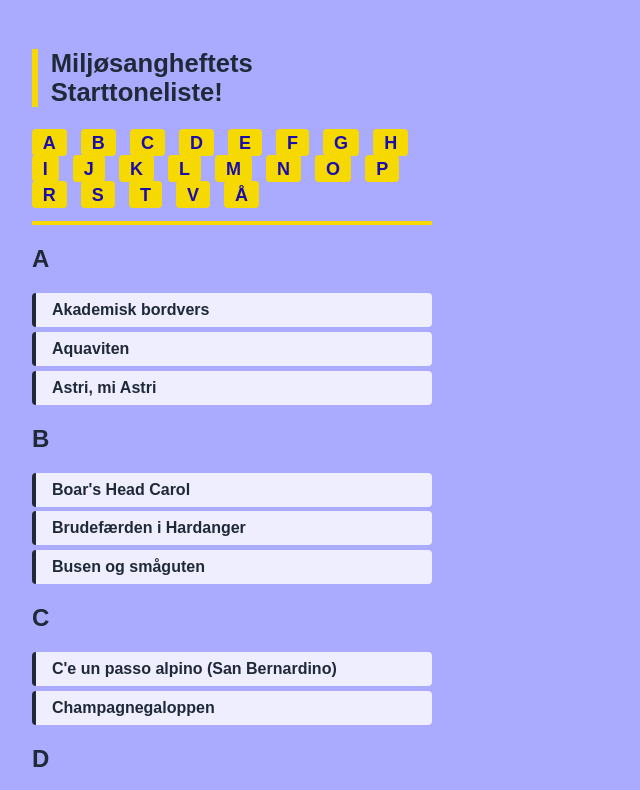
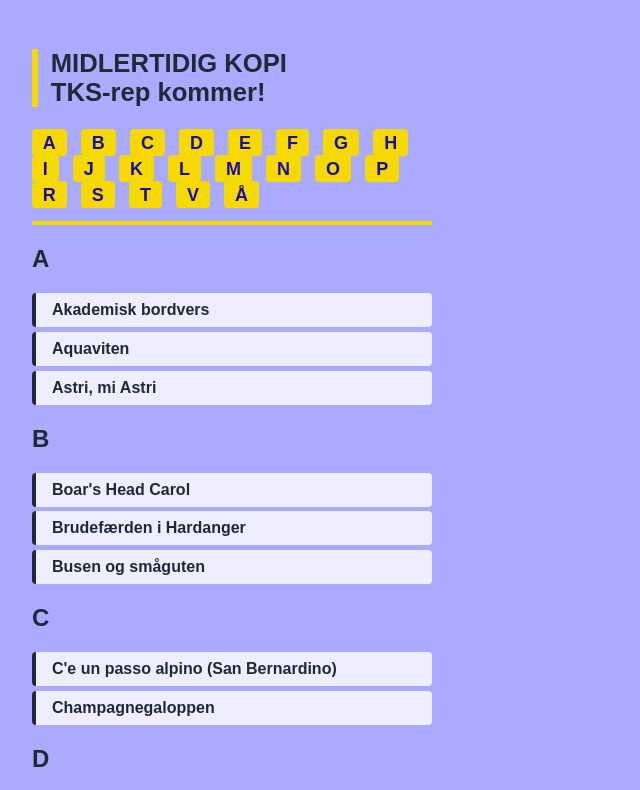
Before and after one commit to AndreasBelboe/StarttonelistaMSH, a plain HTML site: page tks_starttoner.html in a window 1280 px wide. Shown: the top 790 px of the page, without its empty margins (0-640 px from the left). Drawn offline with Linux system fonts and the light colour scheme.

Commit message:
Update tks_starttoner.html

```diff
--- a/tks_starttoner.html
+++ b/tks_starttoner.html
@@ -74,7 +74,7 @@
   </style>
 </head>
 <body>
-  <h1>Miljøsangheftets<br/>Starttoneliste!</h1>
+  <h1>MIDLERTIDIG KOPI<br/>TKS-rep kommer!</h1>
   <div class="letter-nav" style="display: block;">
 <div class="letter-row" style="margin-bottom: 0.3em;"><a href="#A">A</a> <a href="#B">B</a> <a href="#C">C</a> <a href="#D">D</a> <a href="#E">E</a> <a href="#F">F</a> <a href="#G">G</a> <a href="#H">H</a></div>
 <div class="letter-row" style="margin-bottom: 0.3em;"><a href="#I">I</a> <a href="#J">J</a> <a href="#K">K</a> <a href="#L">L</a> <a href="#M">M</a> <a href="#N">N</a> <a href="#O">O</a> <a href="#P">P</a></div>
```
